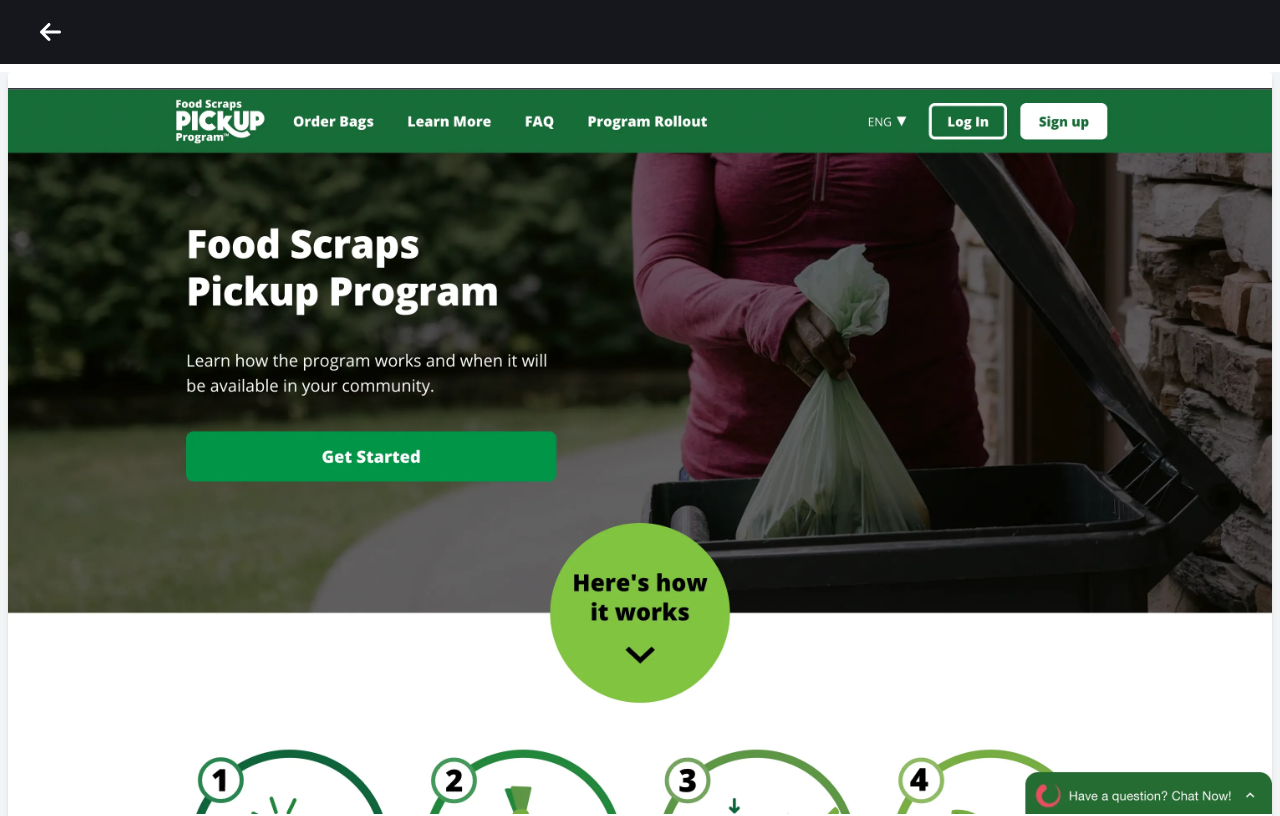
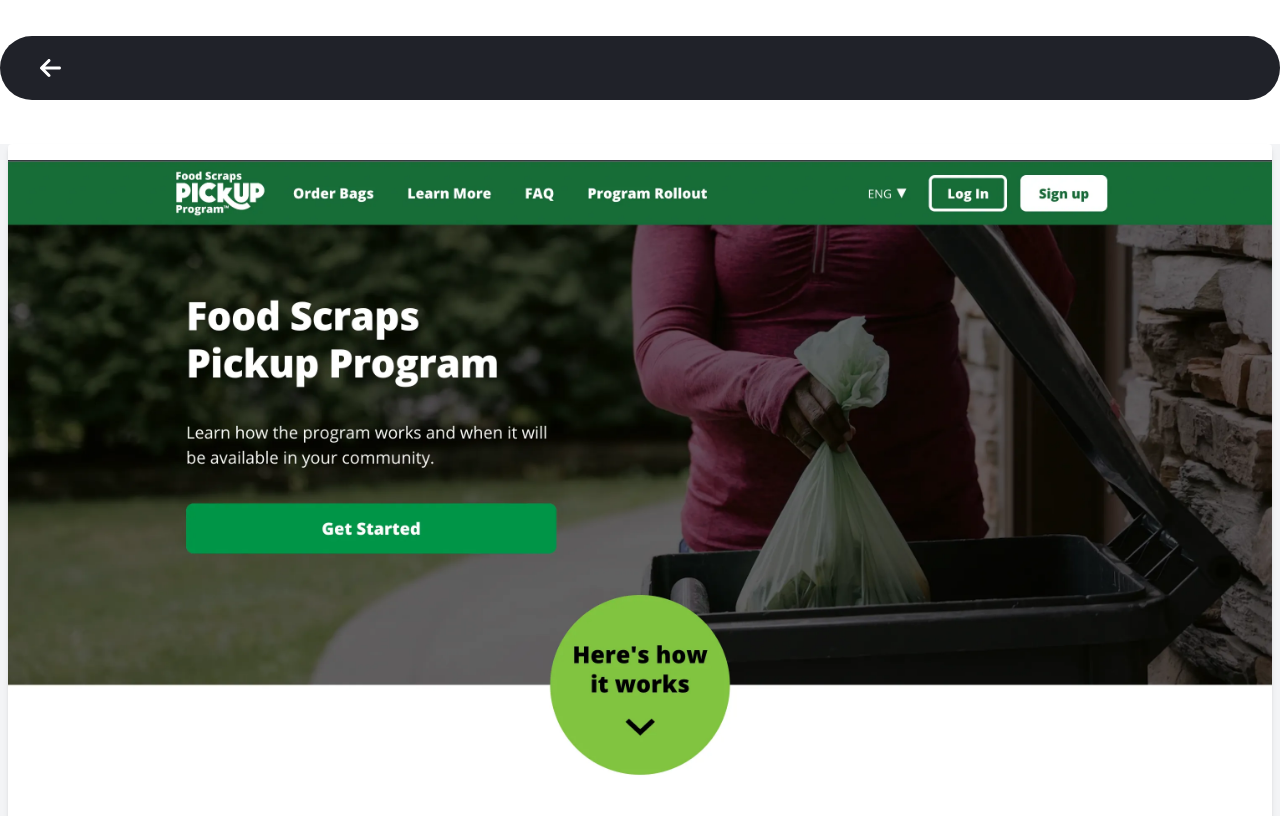
Before and after one commit to NanorIsrael/gv_web, a React (Create React App) app: page /projects in a window 1280 px wide. Shown: the top 816 px of the page. Built offline with nearby package versions, Linux system fonts and the light colour scheme.

Commit message:
Update header

```diff
--- a/src/App.css
+++ b/src/App.css
@@ -704,6 +704,10 @@ code {
   margin-top: 2rem;
 }
 
+.mt-\[70px\] {
+  margin-top: 70px;
+}
+
 .block {
   display: block;
 }
@@ -811,6 +815,10 @@ code {
 
 .rounded-full {
   border-radius: 9999px;
+}
+
+.rounded-\[70px\] {
+  border-radius: 70px;
 }
 
 .border {
@@ -969,6 +977,16 @@ code {
   padding-right: 3rem;
 }
 
+.py-\[70px\] {
+  padding-top: 70px;
+  padding-bottom: 70px;
+}
+
+.py-\[36px\] {
+  padding-top: 36px;
+  padding-bottom: 36px;
+}
+
 .pb-4 {
   padding-bottom: 1rem;
 }
@@ -995,6 +1013,10 @@ code {
 
 .pt-8 {
   padding-top: 2rem;
+}
+
+.pt-\[70px\] {
+  padding-top: 70px;
 }
 
 .text-center {
--- a/src/index.css
+++ b/src/index.css
@@ -14,7 +14,7 @@
 }
 .primary-bg {
   padding: 1em 2em;
-  background-color: #15171c;
+  background-color: #202229
 }
 :root{
   /* COLORS */
@@ -80,15 +80,16 @@ article {
 header {
   top: 0;
   margin-top: 0;
-  background-color: #000;
 }
 
 footer, header {
   position: sticky;
-  background-color: hsla(223, 14%, 10%, 0.98);
   color: #FFF;
   z-index: 0;
+}
 
+footer {
+  background-color: hsla(223, 14%, 10%, 0.98);
 }
 img {
   display: block;
--- a/src/pages/About.tsx
+++ b/src/pages/About.tsx
@@ -5,8 +5,8 @@ import { Link } from "react-router-dom";
 function About() {
   return (
     <>
-    <header className={'flex justify-between z-0'}>
-      <nav className="container primary-bg">
+    <header className={'flex justify-between z-0 py-[36px]'}>
+      <nav className="container primary-bg rounded-[70px]">
       <Link to={'/'} className="p-2 text-2xl">
           <FontAwesomeIcon icon={faArrowLeft} />
         </Link>
--- a/src/pages/Home.tsx
+++ b/src/pages/Home.tsx
@@ -48,8 +48,8 @@ const handleContact = () => {
 }
   return (
     <>
-     <header className={'z-50'}>
-      <div className="container flex justify-between primary-bg h-full py-2">
+     <header className={'z-50 py-[36px]'}>
+      <div className="container rounded-[70px] flex justify-between primary-bg h-full py-2">
       <a href="/" className="hidden text-2xl p-2 md:block">
           GvTech
         </a>
@@ -137,7 +137,7 @@ const handleContact = () => {
       <div className="clip-b"></div>
     </section>
     <hr/>
-    <section className="hidden md:block py-4">
+    <section className="hidden md:block py-4" id="skills">
       <SwiftIcons  speed={0.5} hoverSpeed={1} shadow={false}>
        {partnerIcons.map((icon, index) => (
         <img key={index} src={icon.src} alt={`${icon.alt} Icon`} className="w-[80px] h-[80px] rounded-full border-2 border-white bg-white shadow-md" />
@@ -167,7 +167,7 @@ const handleContact = () => {
       <div className="clip-b"></div>
       </section>
       <hr/>
-      <section className="bg-[#edefff]" id="skills">
+      <section className="bg-[#edefff]">
       <div className="mygrad"></div>
         <div className="py-12 px-8 flex flex-col-reverse md:flex-row-reverse">
         <div className="flex flex-col w-full">
--- a/src/pages/Projects.tsx
+++ b/src/pages/Projects.tsx
@@ -49,8 +49,8 @@ function Projects() {
 ]
   return (
     <>
-     <header className={'flex justify-between z-0'}>
-      <nav className='container primary-bg'>
+     <header className={'flex justify-between z-0 py-[36px]'}>
+      <nav className='container primary-bg rounded-[70px]'>
         <Link to={'/'} className="p-2 text-2xl">
           <FontAwesomeIcon icon={faArrowLeft} />
         </Link>
```
